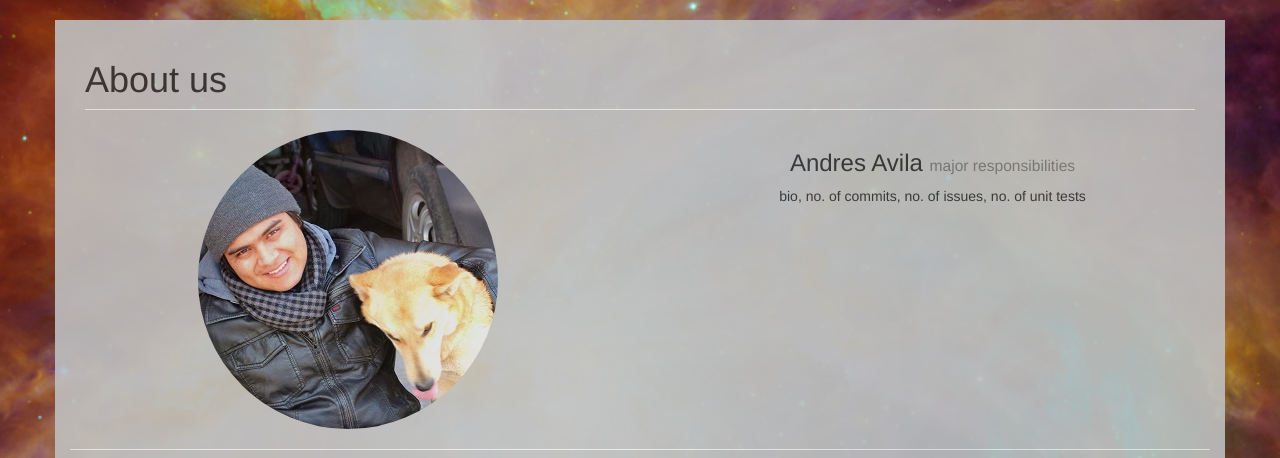
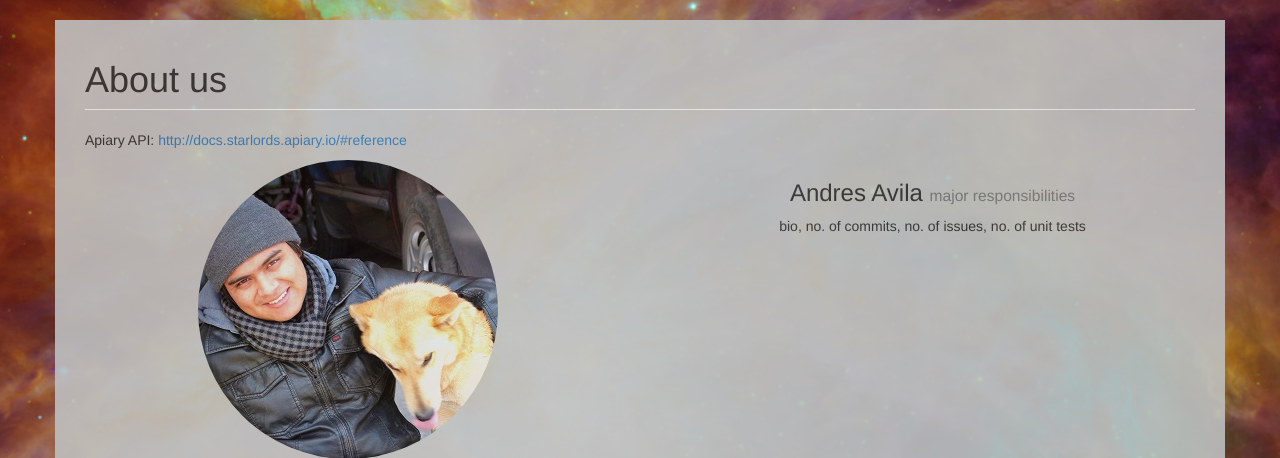
Before and after one commit to sygmo/cs373-idb, a Flask app: page /aboutus in a window 1280 px wide. Shown: the part 52-510 px from the top of the page. Run offline with Flask 2, Linux system fonts and the light colour scheme; some libraries are stand-ins or nearby versions.

Commit message:
Added apiary link to aboutus page. fix #20 fix #17

```diff
--- a/templates/aboutus.html
+++ b/templates/aboutus.html
@@ -25,6 +25,7 @@
 
 			<div class="col-lg-12">
 				<h1 class="page-header">About us</h1>
+                <p> Apiary API: <a href="http://docs.starlords.apiary.io/#reference">http://docs.starlords.apiary.io/#reference</a>  </p>
 			</div>
 			<div class="row">
 				<div class="col-lg-6 col-sm-6 text-center offset 0">
```
